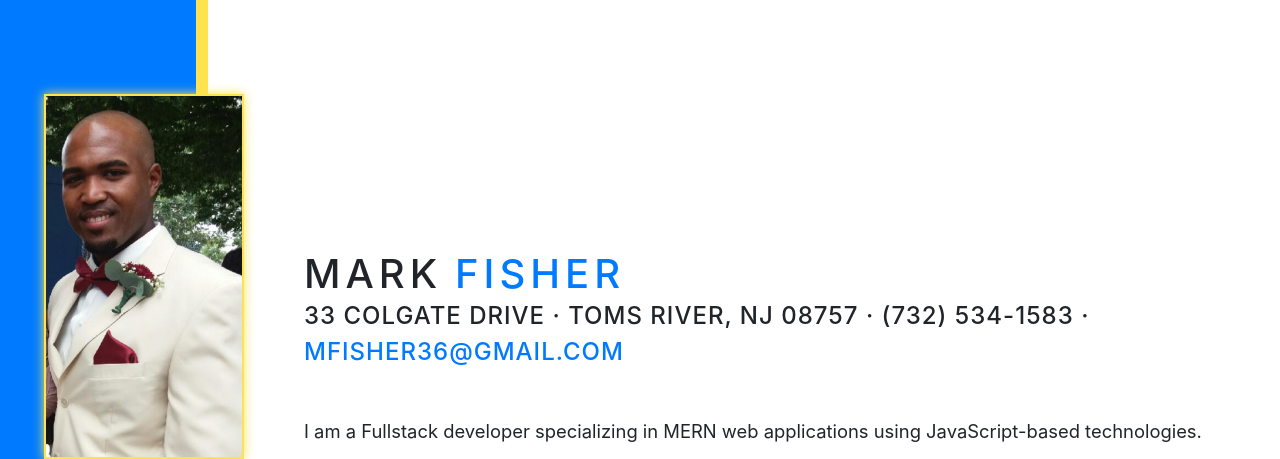
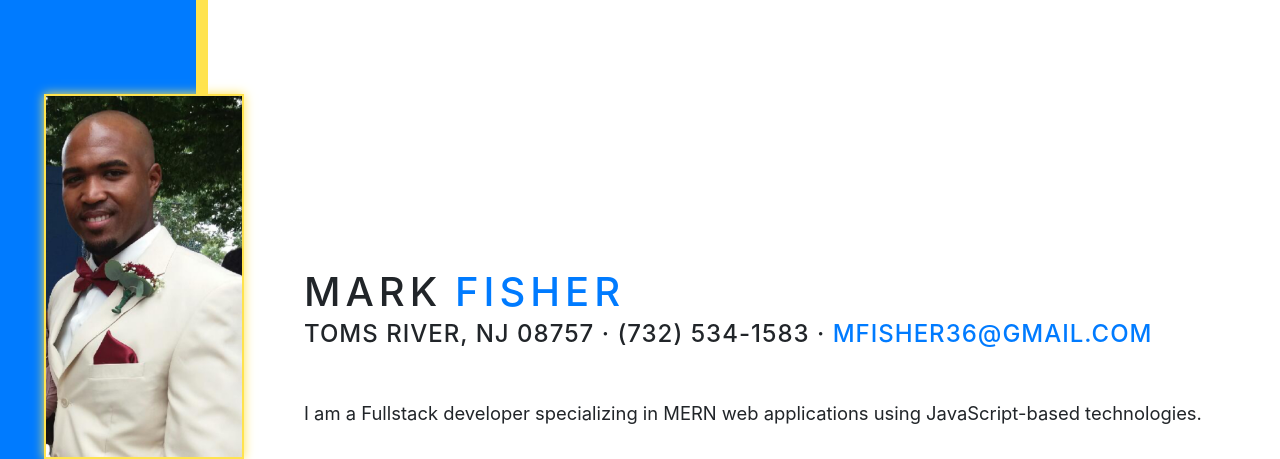
Before and after one commit to LII41333733/mark-fisher-portfolio, a website with bundled scripts: page index.html in a window 1280 px wide. Shown: the top 459 px of the page. Built offline with nearby package versions, Linux system fonts and the light colour scheme; a web font is replaced by a local one.

Commit message:
Update index.html

```diff
--- a/index.html
+++ b/index.html
@@ -65,7 +65,7 @@
     <section class="resume-section p-3 p-lg-5 d-flex d-column" id="about">
       <div class="my-auto">
         <h1 class="mb-0 four-space">Mark<span class="bar"> </span><span class="text-primary">Fisher</span></h1>
-        <div class="subheading mb-5 one-space">33 Colgate Drive · Toms River, NJ 08757 · (732) 534-1583 ·
+        <div class="subheading mb-5 one-space">Toms River, NJ 08757 · (732) 534-1583 ·
           <a href="mailto:mfisher36@gmail.com">mfisher36@gmail.com</a>
         </div>
         <p class="lead mb-5">I am a Fullstack developer specializing in MERN web applications using
```
